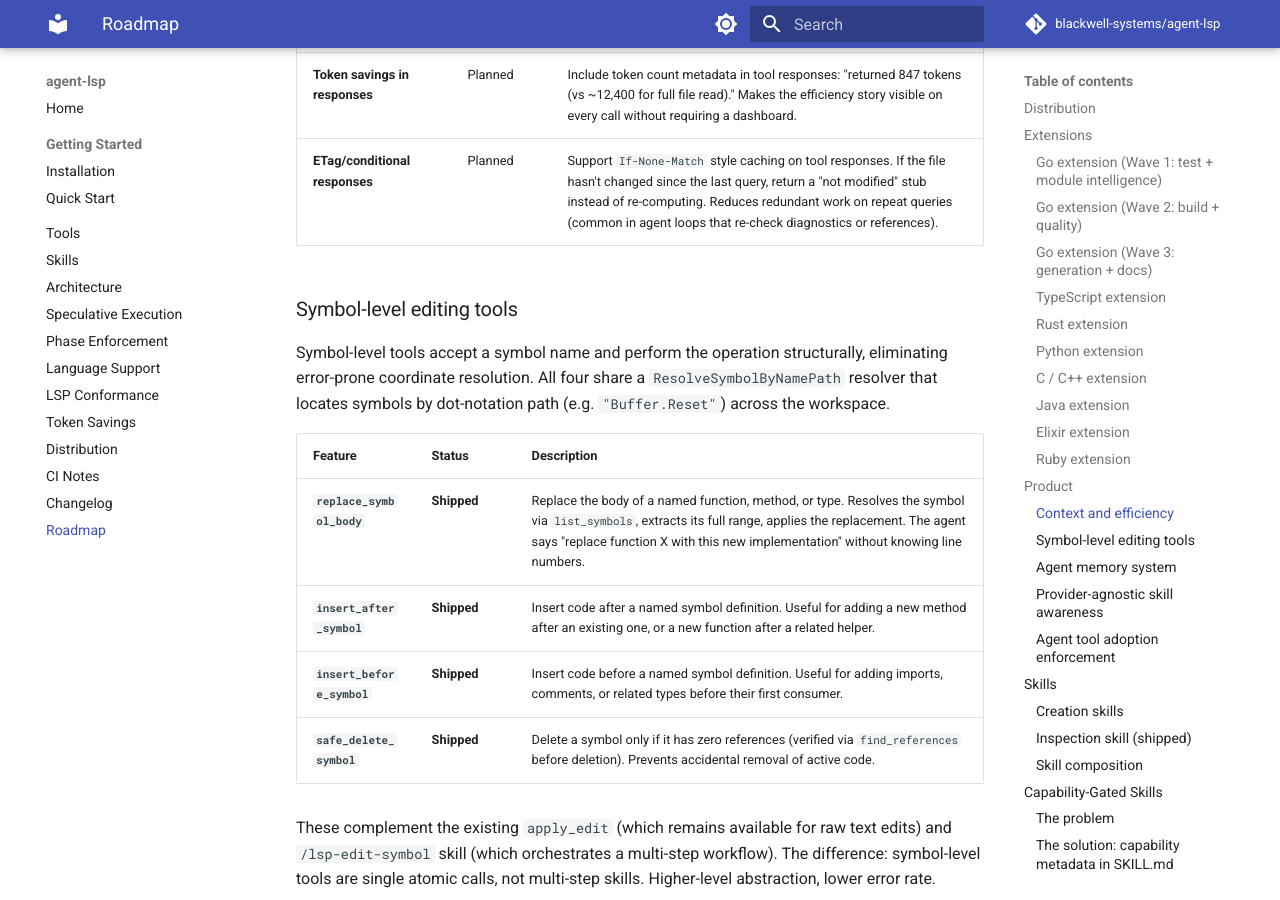
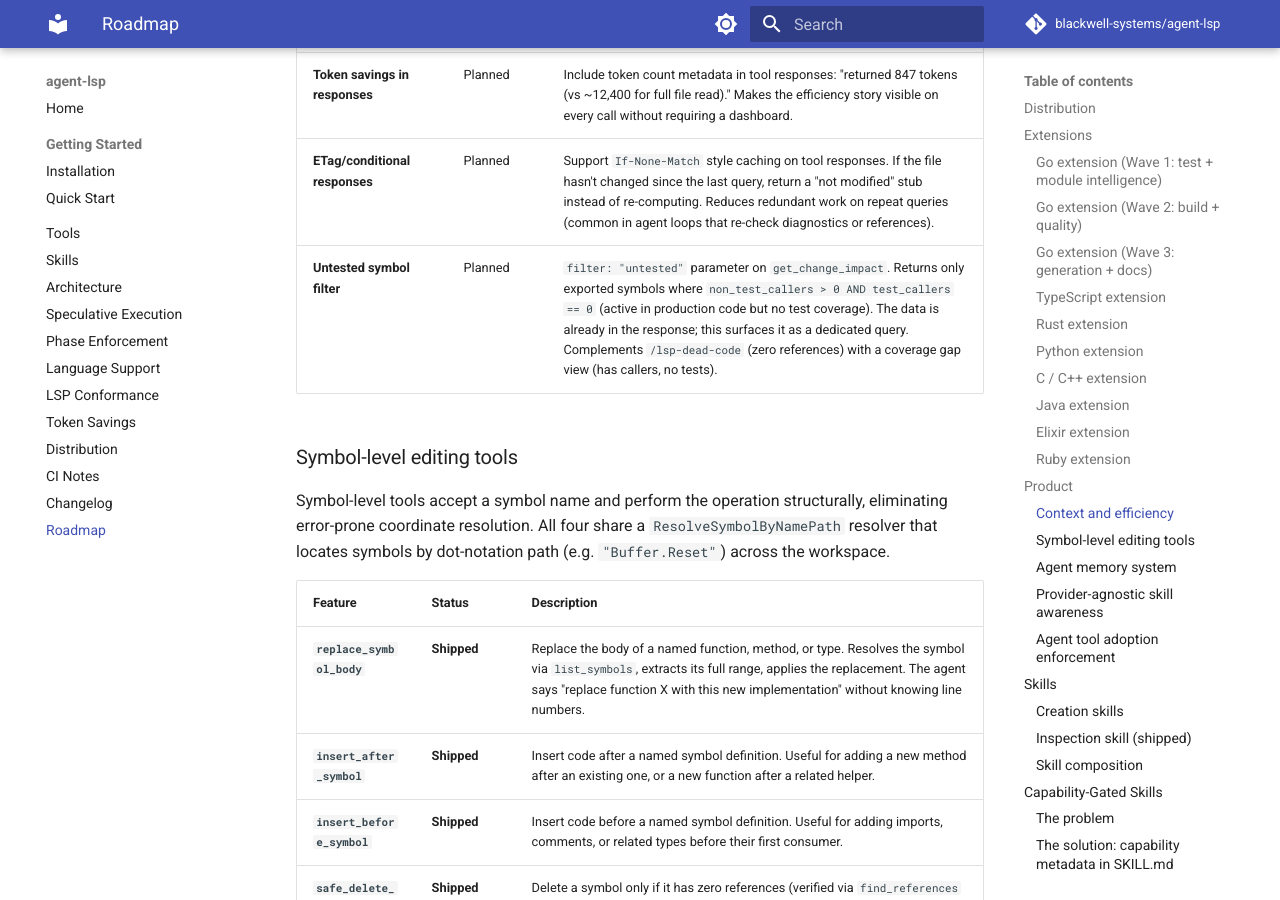
Before and after one commit to blackwell-systems/agent-lsp, an MkDocs documentation site: the page built from docs/roadmap.md, in a window 1280 px wide and 900 px high, scrolled down 5348 px. Built offline with MkDocs 1.6.1 and Material for MkDocs 9.7.7, drawn with Linux system fonts in a browser that asks for light colours; comment, search, counter and statistics services are not loaded.

Commit message:
roadmap: add untested symbol filter on get_change_impact

```diff
--- a/docs/roadmap.md
+++ b/docs/roadmap.md
@@ -138,6 +138,7 @@ The gap between what clangd provides and what the broader toolchain offers is la
 | **`get_editing_context` (composite tool)** | Planned | Single "give me everything I need before editing this file" call. Returns: all symbols with signatures, callers (test/non-test partitioned), callees, imports. Composes existing `list_symbols` + `get_change_impact` data into one response. Eliminates the 3-5 tool call sequence agents currently use to gather pre-edit context. |
 | **Token savings in responses** | Planned | Include token count metadata in tool responses: "returned 847 tokens (vs ~12,400 for full file read)." Makes the efficiency story visible on every call without requiring a dashboard. |
 | **ETag/conditional responses** | Planned | Support `If-None-Match` style caching on tool responses. If the file hasn't changed since the last query, return a "not modified" stub instead of re-computing. Reduces redundant work on repeat queries (common in agent loops that re-check diagnostics or references). |
+| **Untested symbol filter** | Planned | `filter: "untested"` parameter on `get_change_impact`. Returns only exported symbols where `non_test_callers > 0 AND test_callers == 0` (active in production code but no test coverage). The data is already in the response; this surfaces it as a dedicated query. Complements `/lsp-dead-code` (zero references) with a coverage gap view (has callers, no tests). |
 
 ### Symbol-level editing tools
 
```
